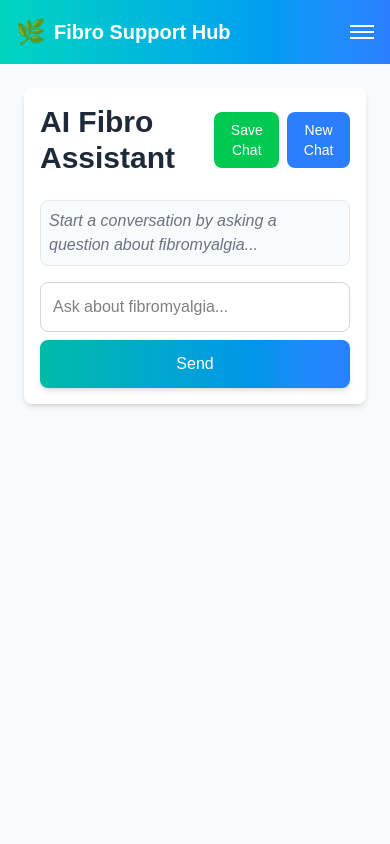
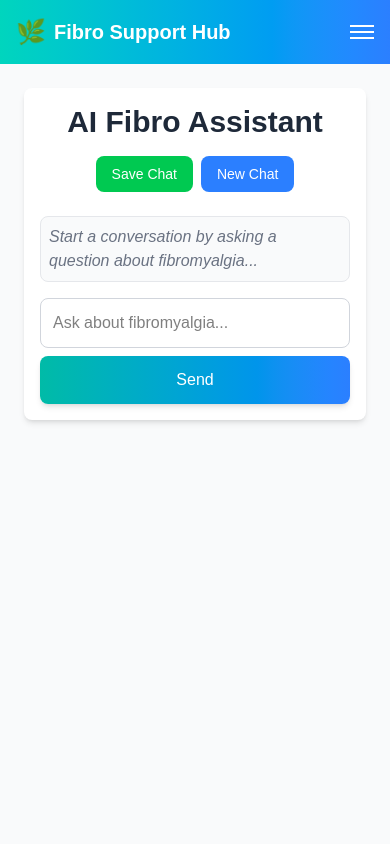
Before and after one commit to Jens-Space/chronic-haven, a Next.js app: page /chatbot in a window 390 px wide. Shown: the top 844 px of the page. Built offline with nearby package versions, Linux system fonts and the light colour scheme.

Commit message:
commit message for chatbot update

```diff
--- a/src/app/chatbot/page.tsx
+++ b/src/app/chatbot/page.tsx
@@ -207,9 +207,9 @@
 
   return (
     <div className="bg-white rounded-lg shadow-md p-4 md:p-8">
-      <div className="flex justify-between items-center mb-6">
-        <h1 className="text-3xl font-bold text-gray-800">AI Fibro Assistant</h1>
-        <div className="flex gap-2">
+      <div className="flex flex-col md:flex-row md:justify-between md:items-center mb-6">
+        <h1 className="text-3xl font-bold text-gray-800 text-center md:text-left">AI Fibro Assistant</h1>
+        <div className="flex justify-center gap-2 mt-4 md:mt-0 md:justify-end">
           {chatHistory.length > 0 && (
             <button
               onClick={() => setSidebarOpen(!sidebarOpen)}
```
